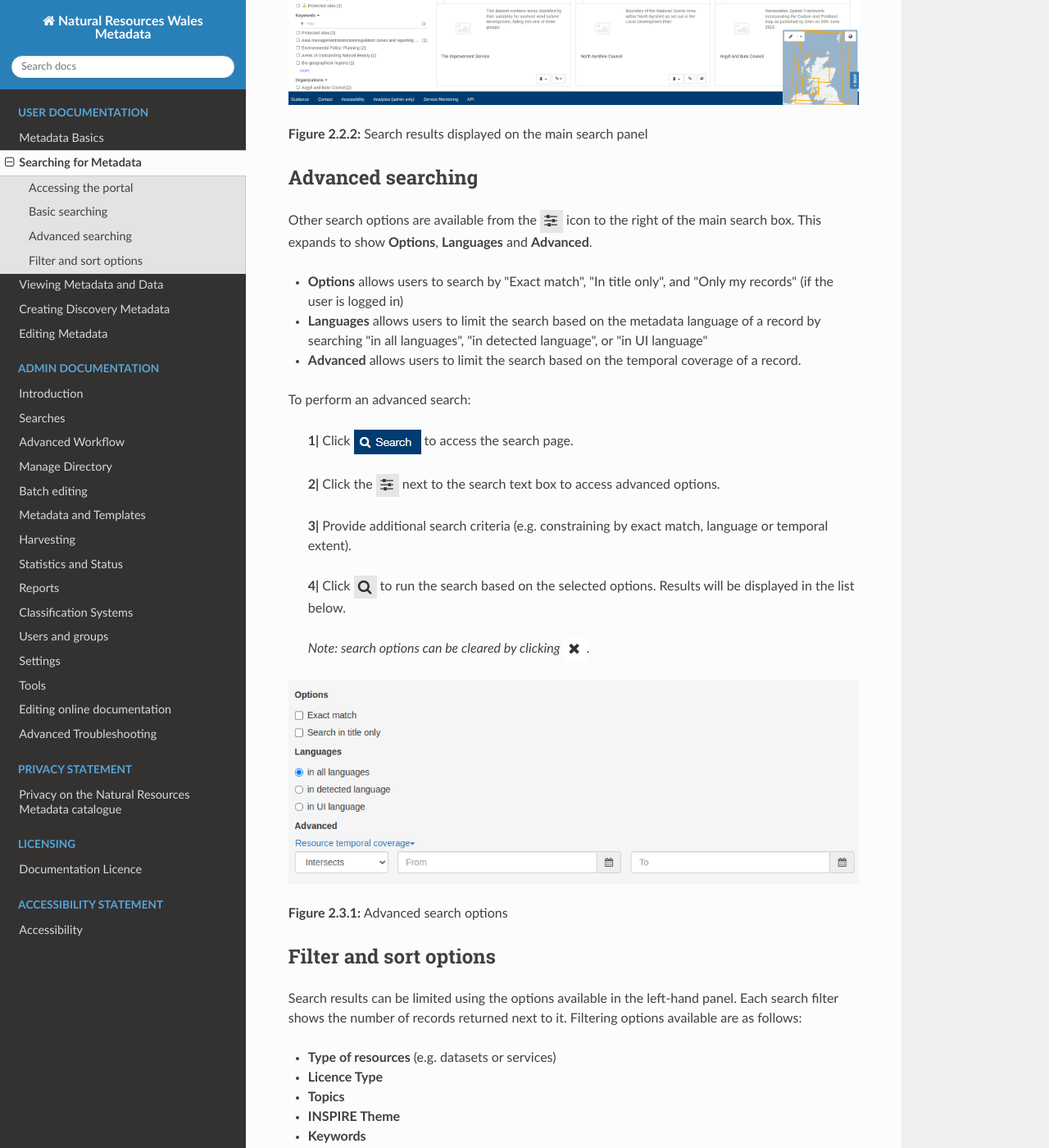
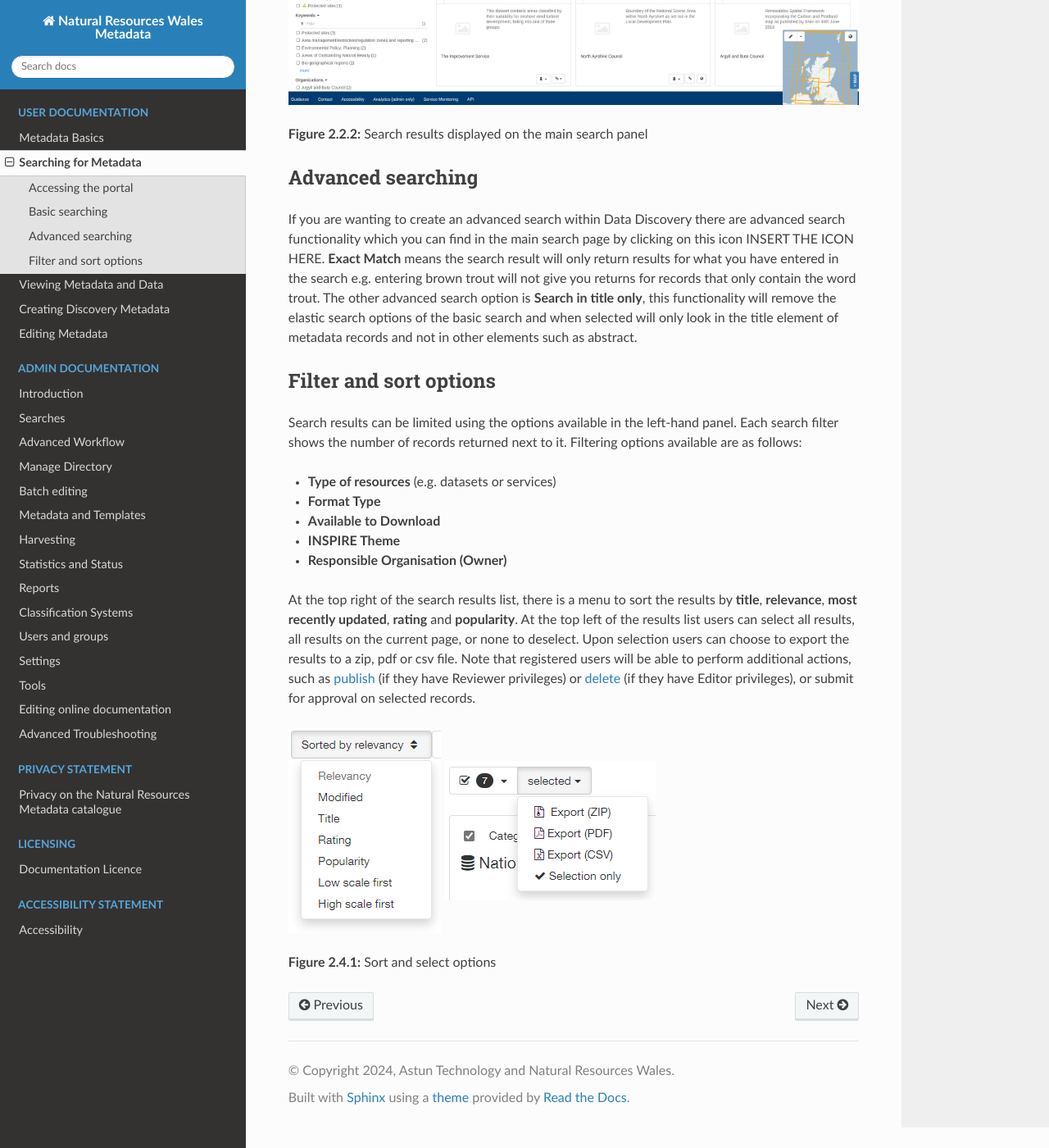
Before and after one commit to AstunTechnology/nrw-metadata-portal-docs, a Sphinx documentation site: the page built from docs/UserDoc_Chap2_Search.rst, in a window 1280 px wide and 1400 px high, scrolled down 2058 px. Shown: the whole window at 82% size. Built offline with Sphinx 7.4.7 and the Read the Docs theme 2.0.0, drawn with Linux system fonts in a browser that asks for light colours; some of the changed text lies outside the part shown.

Commit message:
Search changes to NRW

```diff
--- a/docs/UserDoc_Chap2_Search.rst
+++ b/docs/UserDoc_Chap2_Search.rst
@@ -46,27 +46,8 @@ page is a small map view showing the geographic extents of the queried results.
 Advanced searching
 ------------------
 
-Other search options are available from the |button_search_advanced| icon to the right of the main search box. This expands to show **Options**, **Languages** and **Advanced**.
+If you are wanting to create an advanced search within Data Discovery there are advanced search functionality which you can find in the main search page by clicking on this icon INSERT THE ICON HERE. **Exact Match** means the search result will only return results for what you have entered in the search e.g. entering brown trout will not give you returns for records that only contain the word trout. The other advanced search option is **Search in title only**, this functionality will remove the elastic search options of the basic search and when selected will only look in the title element of metadata records and not in other elements such as abstract.
 
-* **Options** allows users to search by "Exact match", "In title only", and "Only my records" (if the user is logged in)
-* **Languages** allows users to limit the search based on the metadata language of a record by searching "in all languages", "in detected language", or "in UI language"
-* **Advanced** allows users to limit the search based on the temporal coverage of a record.
-
-To perform an advanced search:
-
-	**1|** Click |button_search| to access the search page.
-
-	**2|** Click the |button_search_advanced| next to the search text box to access advanced options.
-
-	**3|** Provide additional search criteria (e.g. constraining by exact match, language or temporal extent).
-
-	**4|** Click |button_search_icon| to run the search based on the selected options. Results will be displayed in the list below.
-
-	*Note: search options can be cleared by clicking* |button_search_reset|.
-
-|userdoc_fig_2_3_1_AdvancedSearch|
-
-**Figure 2.3.1:** Advanced search options
 
 Filter and sort options
 -----------------------
@@ -75,23 +56,16 @@ Search results can be limited using the options available in the left-hand panel
 it. Filtering options available are as follows:
 
 * **Type of resources** (e.g. datasets or services)
-* **Licence Type**
-* **Topics**
+* **Format Type**
+* **Available to Download**
 * **INSPIRE Theme**
-* **Keywords**
-* **Organizations**
-* **Years** (grouped in 5-year intervals)
-* **Formats**
-* **Available in**
-* **Spatial Representation Type** (i.e. raster or vector)
-* **Update Frequencies**
-* **Scales**
+* **Responsible Organisation (Owner)**
 
-At the top right of the search results list, there is a menu to sort the results by **title**, **relevance**, **date of change**, **rating**, **popularity**,
-and **scale**. At the top left of the results list users can select all results, all results on the current page, or none to deselect. Upon
+
+At the top right of the search results list, there is a menu to sort the results by **title**, **relevance**, **most recently updated**, **rating** and **popularity**. At the top left of the results list users can select all results, all results on the current page, or none to deselect. Upon
 selection users can choose to export the results to a zip, pdf or csv file. Note that registered users will be able to perform additional actions,
 such as `publish <UserDoc_Chap5_Edit.html#publishing-metadata>`__ (if they have Reviewer privileges) or `delete <UserDoc_Chap5_Edit.html#deleting-metadata>`__
-(if they have Editor privileges), on selected records.
+(if they have Editor privileges), or submit for approval on selected records.
 
 |userdoc_fig_2_4_1_SortOptions| |userdoc_fig_2_4_1_SelectOptions|
 
```
